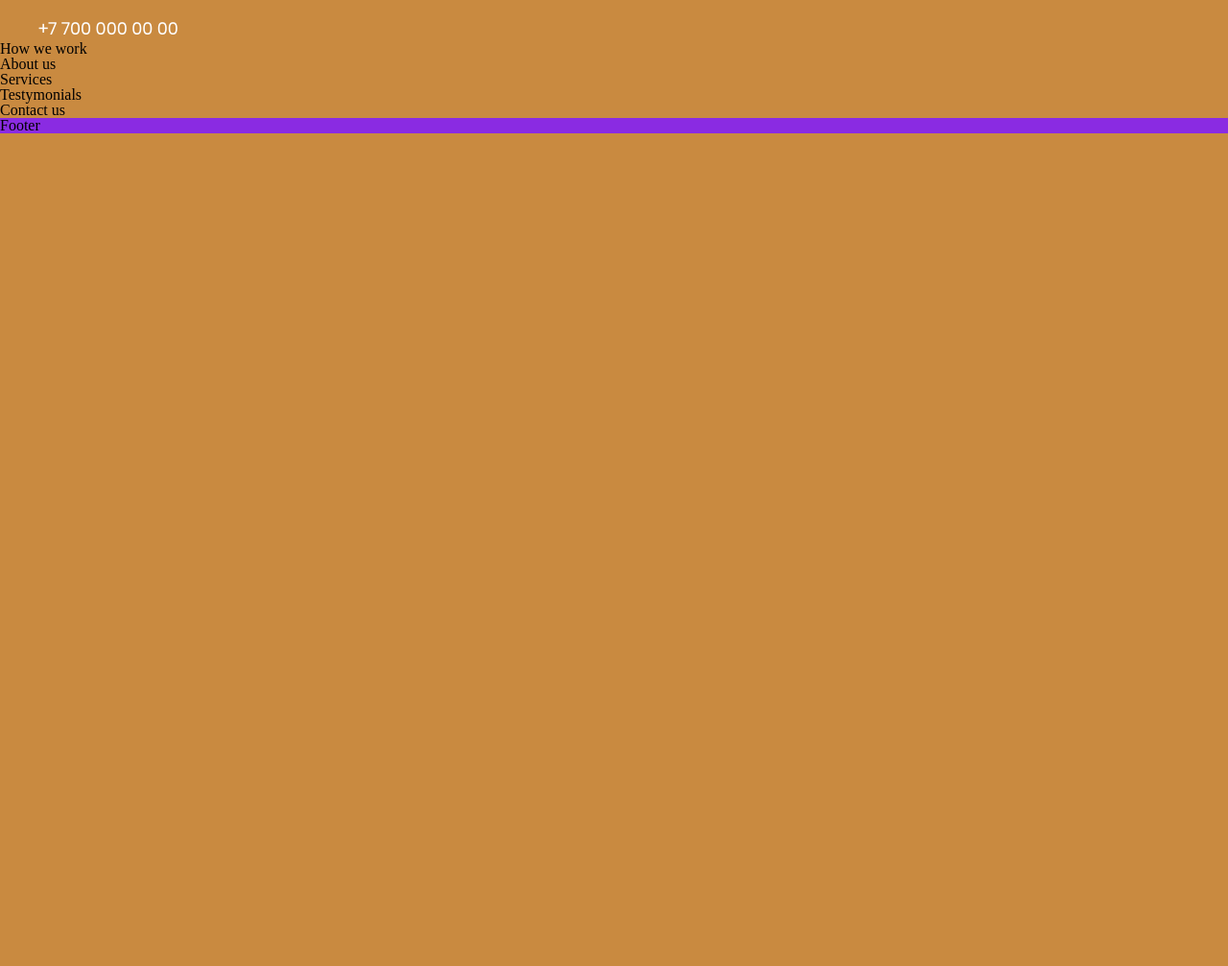
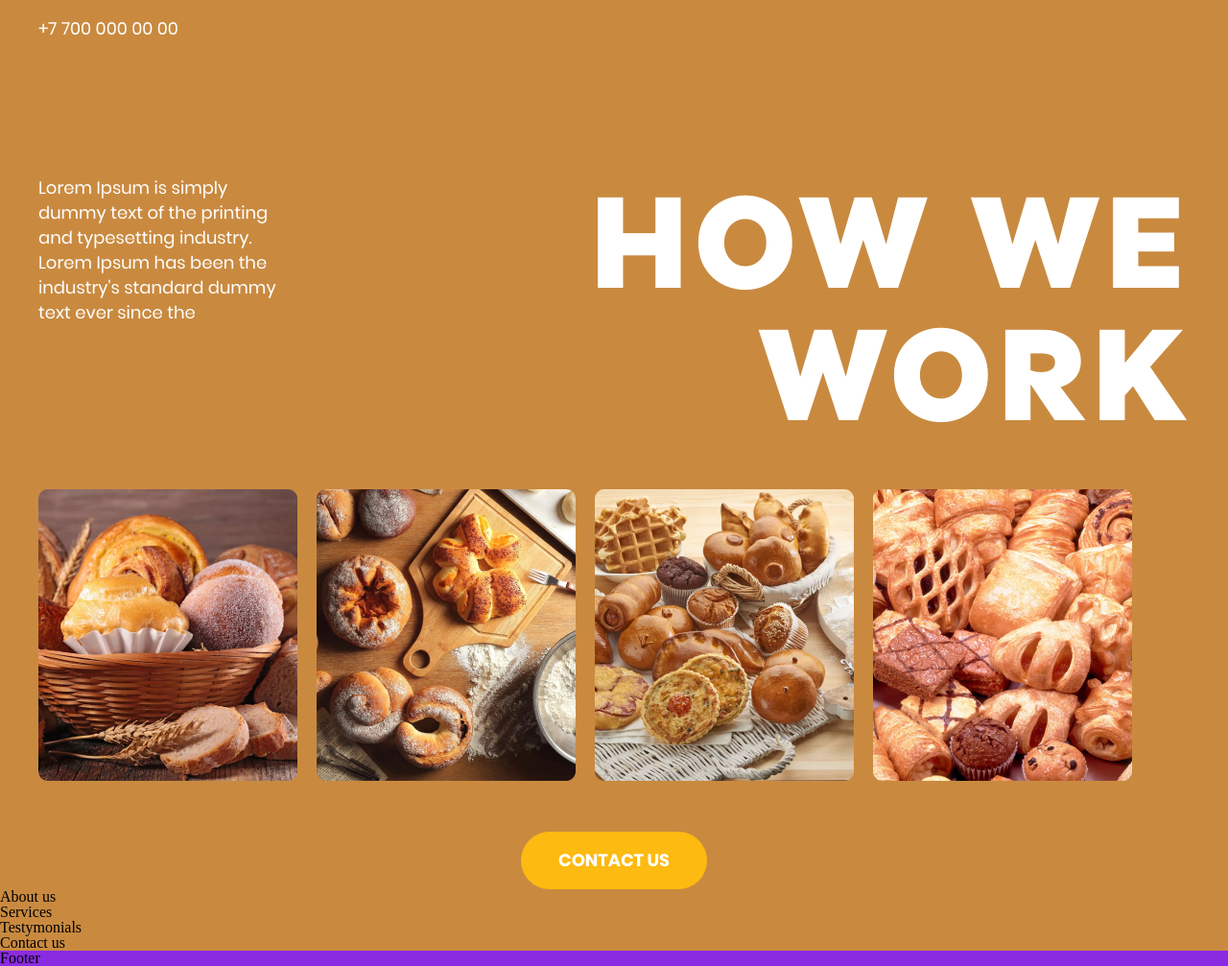
Before and after one commit to Sosa-chamberlain/Bakery, a website built with Parcel: page src/index.html in a window 1280 px wide. Shown: the part 793-1800 px from the top of the page at 96% size. Before the commit the page ends 932 px from the top, so only its background shows below. Built offline with nearby package versions, Linux system fonts and the light colour scheme; a web font is replaced by a local one.

Commit message:
секция how-we-work

```diff
--- a/src/index.html
+++ b/src/index.html
@@ -13,6 +13,7 @@
     <link rel="stylesheet" href="./styles/global.scss" />
     <link rel="stylesheet" href="./styles/header.scss" />
     <link rel="stylesheet" href="./styles/tasty-pastries.scss" />
+    <link rel="stylesheet" href="./styles/how-we-work.scss" />
     <link rel="stylesheet" href="./styles/typography.scss" />
     <link rel="stylesheet" href="./styles/button.scss" />
     <link rel="stylesheet" href="./styles/footer.scss" />
@@ -25,8 +26,6 @@
             <h1 class="header__title">Peachy Pup <br> Bakery</h1>
         </div>
     </header>
-
-    <main>
 
     <section class="tasty-pastries grid">
         <h1 class="tasty-pastries__title title-primary title-primary--small">Tasty pastries</h1>
@@ -51,7 +50,18 @@
         <a class="description tel" href="tel:+7 700 000 00 00">+7 700 000 00 00</a>
     </section>
 
-        <section>How we work</section>
+    <section class="how-we-work grid">
+        <p class="how-we-work description description--absolute">Lorem Ipsum is simply<br>dummy text of the printing<br>and typesetting
+            industry.<br>Lorem Ipsum has been the<br>industry's standard dummy<br>text ever since the</p>
+        <h1 class="how-we-work title-primary title-primary--right">How we<br>work</h1>
+        <ul class="product-examples">
+            <li class="product-examples__container"><img src="./img/how-we-work-img-1.png" alt="how-we-work-img-1"></li>
+            <li class="product-examples__container"><img src="./img/how-we-work-img-2.png" alt="how-we-work-img-2"></li>
+            <li class="product-examples__container"><img src="./img/how-we-work-img-3.png" alt="how-we-work-img-3"></li>
+            <li class="product-examples__container"><img src="./img/how-we-work-img-4.png" alt="how-we-work-img-4"></li>
+        </ul>
+        <button class="button button--center">CONTACT US</button>
+    </section>
 
     <section>About us</section>
 
@@ -60,7 +70,6 @@
     <section>Testymonials</section>
 
     <section>Contact us</section>
-    </main>
 
     <footer>Footer</footer>
 
--- a/src/styles/button.scss
+++ b/src/styles/button.scss
@@ -12,4 +12,9 @@
     font-weight: 900;
     line-height: 24px;
     background: #FDBA10;
+
+    &--center {
+        margin: 0 auto;
+        display: block;
+    }
 }
--- /dev/null
+++ b/src/styles/how-we-work.scss
@@ -0,0 +1,10 @@
+.how-we-work {
+    padding-top: 70px;
+}
+
+.product-examples {
+    padding-top: 50px;
+    padding-bottom: 50px;
+    display: flex;
+    gap: 20px;
+}
--- a/src/styles/typography.scss
+++ b/src/styles/typography.scss
@@ -13,6 +13,14 @@
 
     &--inverse {
         color: #C98A40;
+    }
+
+    &--right {
+        text-align: right;
+    }
+
+    &--center {
+        text-align: center;
     }
 }
 
@@ -43,4 +51,9 @@
     &--inverse {
         color: #C98A40;
     }
+
+    &--absolute {
+        position: absolute;
+        padding-top: 190px;
+    }
 }
```
Also changed, not shown: src/img/how-we-work-img-1.png (added), src/img/how-we-work-img-2.png (added), src/img/how-we-work-img-3.png (added), src/img/how-we-work-img-4.png (added). Lines whose indentation alone changed are shown as unchanged.
